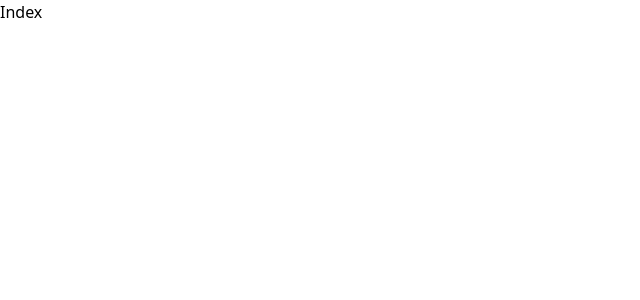
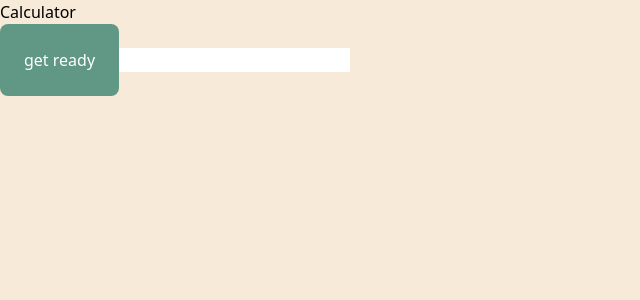
Before and after one commit to Photenix/Front-end, a React (Vite) app: page / in a window 1280 px wide. Shown: the top 300 px of the page, without its empty margins (0-640 px from the left). Built offline with nearby package versions, Linux system fonts and the light colour scheme.

Commit message:
add background color

```diff
--- /dev/null
+++ b/src/assets/calculator/Calculator.jsx
@@ -0,0 +1,13 @@
+
+
+const Calculator = () => {
+  return (
+    <dive className="w-screen ">
+        <h1>Calculator</h1>
+        <button className="rounded-lg p-6 bg-fourty text-white font-medium">get ready</button>
+        <input type="text" />
+    </dive>
+  )
+}
+
+export default Calculator
--- a/src/index.css
+++ b/src/index.css
@@ -1,3 +1,8 @@
 @tailwind base;
 @tailwind components;
 @tailwind utilities;
+
+
+html {
+  background-color: #f7ead9;
+}
--- a/src/main.jsx
+++ b/src/main.jsx
@@ -1,14 +1,15 @@
 import React from 'react'
 import ReactDOM from 'react-dom/client'
 import './index.css'
-import Index from './Index.jsx'
+// import Index from './Index.jsx'
 import { RouterProvider, createBrowserRouter } from 'react-router-dom';
+import Calculator from './assets/calculator/Calculator';
 
 
 const router = createBrowserRouter([
   {
     path: "/",
-    element: <Index />,
+    element: <Calculator />,
   },
 ]);
 
```
